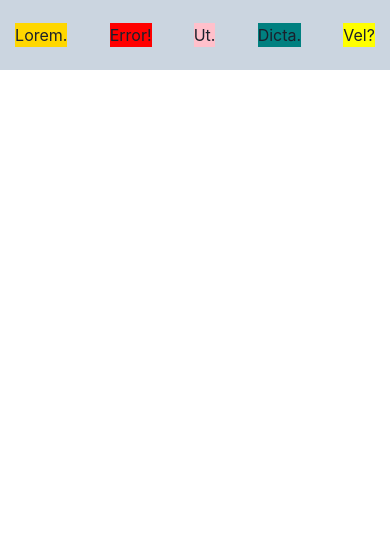
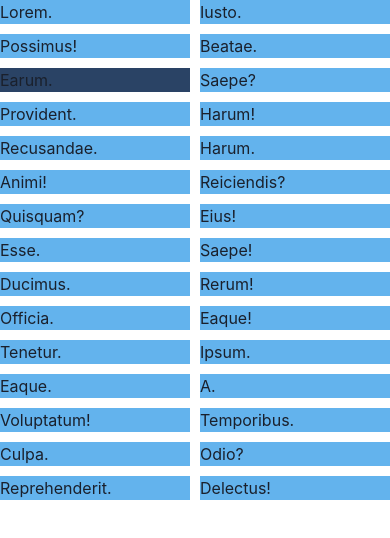
Before and after one commit to yel106/react20231031, a React (Create React App) app: page / in a window 390 px wide. Shown: the top 538 px of the page. Built offline with nearby package versions, Linux system fonts and the light colour scheme.

Commit message:
simple grid 사용, 반응형 웹 적용

```diff
--- a/src/App.js
+++ b/src/App.js
@@ -1,24 +1,49 @@
-import { Box, Flex } from "@chakra-ui/react";
+import { Box, Flex, SimpleGrid } from "@chakra-ui/react";
 
 function App() {
   return (
     <>
-      <Flex
-        w={"100%"}
-        h={"70px"}
-        bg={"gray.300"}
-        gap={3}
-        align={"center"}
-        justify={"space-around"}
-      >
-        {/* 1정도의 간격이 생김*/}
-        {/*Box*5>lorem1*/}
-        <Box bg={"gold"}>Lorem.</Box>
-        <Box bg={"red"}>Error!</Box>
-        <Box bg={"pink"}>Ut.</Box>
-        <Box bg={"teal"}>Dicta.</Box>
-        <Box bg={"yellow"}>Vel?</Box>
-      </Flex>
+      <SimpleGrid spacing={"10px"} columns={{ base: 2, md: 3, "2xl": 6 }}>
+        {" "}
+        {/*작을때 2개컬럼으로 보이고, 커지면 3개로 보이게*/}
+        {/*
+         base: "0em", // 0px
+          sm: "30em", // ~480px. em is a relative unit and is dependant on the font size.
+  md: "48em", // ~768px
+  lg: "62em", // ~992px
+  xl: "80em", // ~1280px
+        {/*Box[bg="blue.300"]*30>lorem1*/}
+        <Box bg="blue.300">Lorem.</Box>
+        <Box bg="blue.300">Iusto.</Box>
+        <Box bg="blue.300">Possimus!</Box>
+        <Box bg="blue.300">Beatae.</Box>
+        <Box bg="blue.800">Earum.</Box>
+        <Box bg="blue.300">Saepe?</Box>
+        <Box bg="blue.300">Provident.</Box>
+        <Box bg="blue.300">Harum!</Box>
+        <Box bg="blue.300">Recusandae.</Box>
+        <Box bg="blue.300">Harum.</Box>
+        <Box bg="blue.300">Animi!</Box>
+        <Box bg="blue.300">Reiciendis?</Box>
+        <Box bg="blue.300">Quisquam?</Box>
+        <Box bg="blue.300">Eius!</Box>
+        <Box bg="blue.300">Esse.</Box>
+        <Box bg="blue.300">Saepe!</Box>
+        <Box bg="blue.300">Ducimus.</Box>
+        <Box bg="blue.300">Rerum!</Box>
+        <Box bg="blue.300">Officia.</Box>
+        <Box bg="blue.300">Eaque!</Box>
+        <Box bg="blue.300">Tenetur.</Box>
+        <Box bg="blue.300">Ipsum.</Box>
+        <Box bg="blue.300">Eaque.</Box>
+        <Box bg="blue.300">A.</Box>
+        <Box bg="blue.300">Voluptatum!</Box>
+        <Box bg="blue.300">Temporibus.</Box>
+        <Box bg="blue.300">Culpa.</Box>
+        <Box bg="blue.300">Odio?</Box>
+        <Box bg="blue.300">Reprehenderit.</Box>
+        <Box bg="blue.300">Delectus!</Box>
+      </SimpleGrid>
     </>
   );
 }
```
